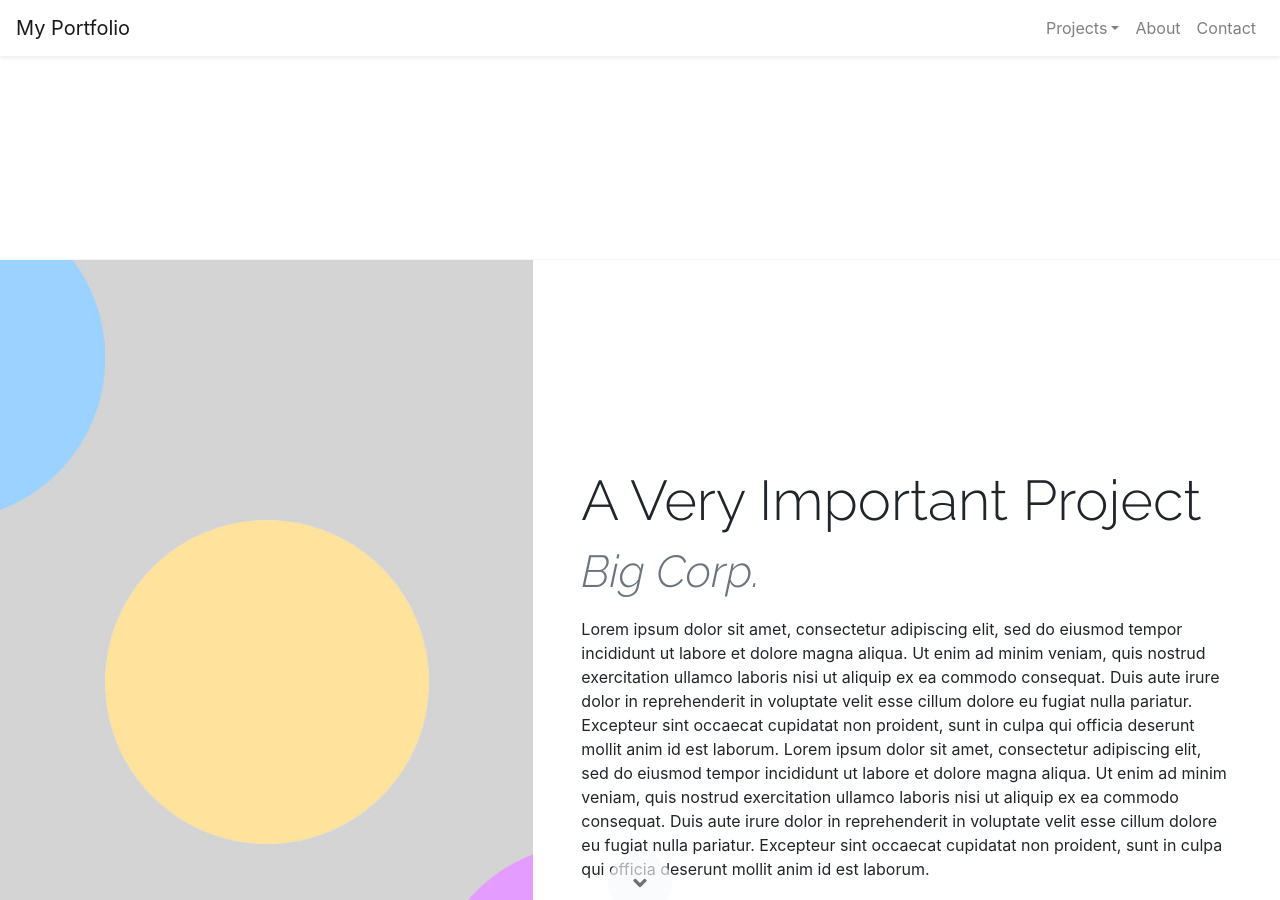
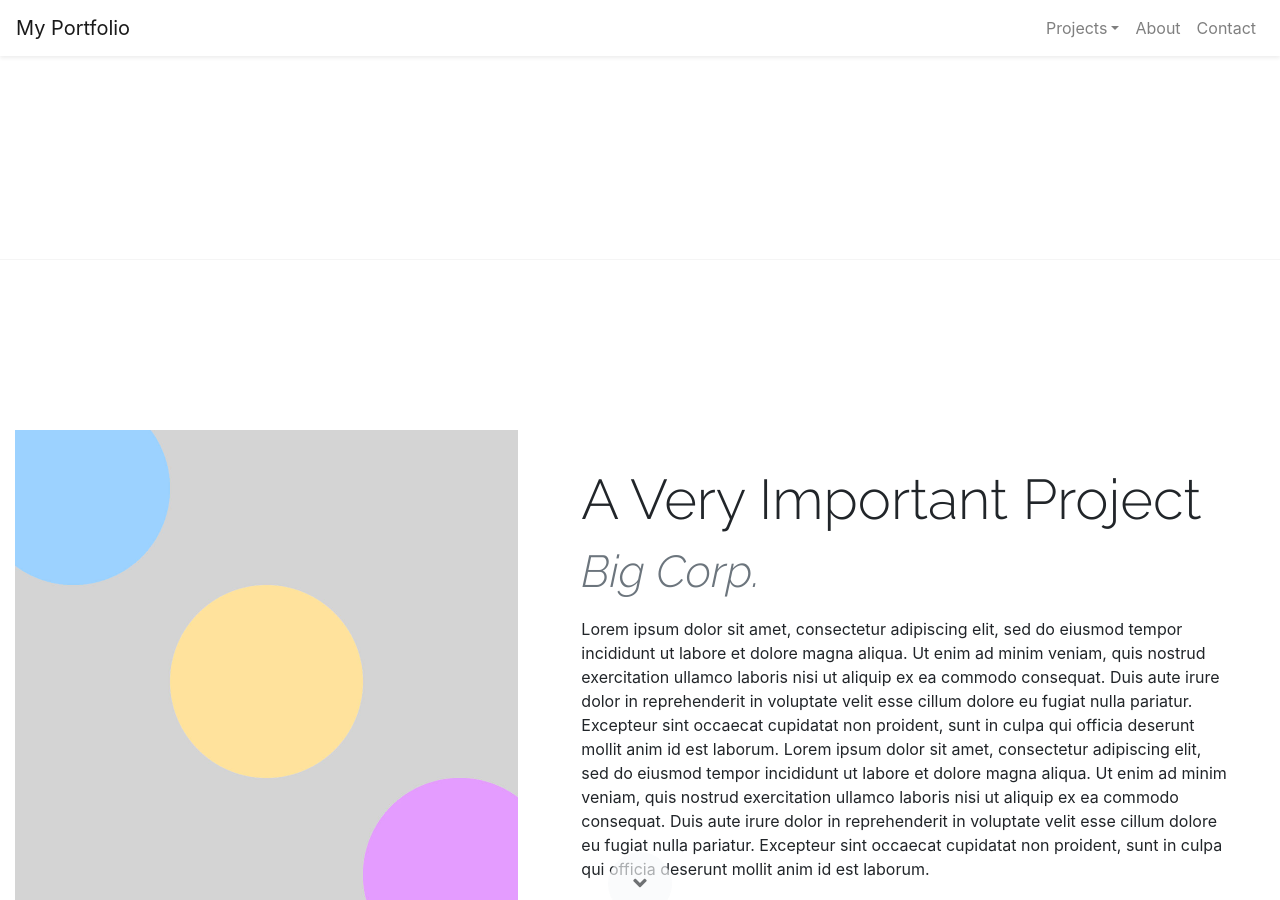
Before and after one commit to fitnycdigitalinitiatives/myPortfolio, a Jekyll site: the page built from index.md, in a window 1280 px wide and 900 px high, scrolled down 640 px. Built offline with Jekyll 4.4.1, drawn with Linux system fonts in a browser that asks for light colours; nearby versions of some CDN libraries.

Commit message:
unfit the images

```diff
--- a/_includes/project.html
+++ b/_includes/project.html
@@ -1,5 +1,5 @@
 <div class="row align-items-md-center justify-content-md-center project py-5 py-md-0" id="{{ project.title | remove: " " }}">
-  <div class="col-md-3 col-lg-4 col-xl-5 px-md-0 project-image">
+  <div class="col-md-3 col-lg-4 col-xl-5 py-md-3 project-image">
     {% capture imageURL %}/assets/images/{{ project.image }}{% endcapture %}
     <img src="{{ imageURL | relative_url }}" alt="{{ project.title }}" class="img-fluid">
   </div>
--- a/assets/style.scss
+++ b/assets/style.scss
@@ -31,10 +31,6 @@ body {
   .project:nth-child(odd) .project-image {
     order: 13;
   }
-  .project-image img {
-    min-height: calc(100vh - 56px);
-    object-fit: cover;
-  }
 }
 @media (max-width: 767px) {
   .display-1 {
```
